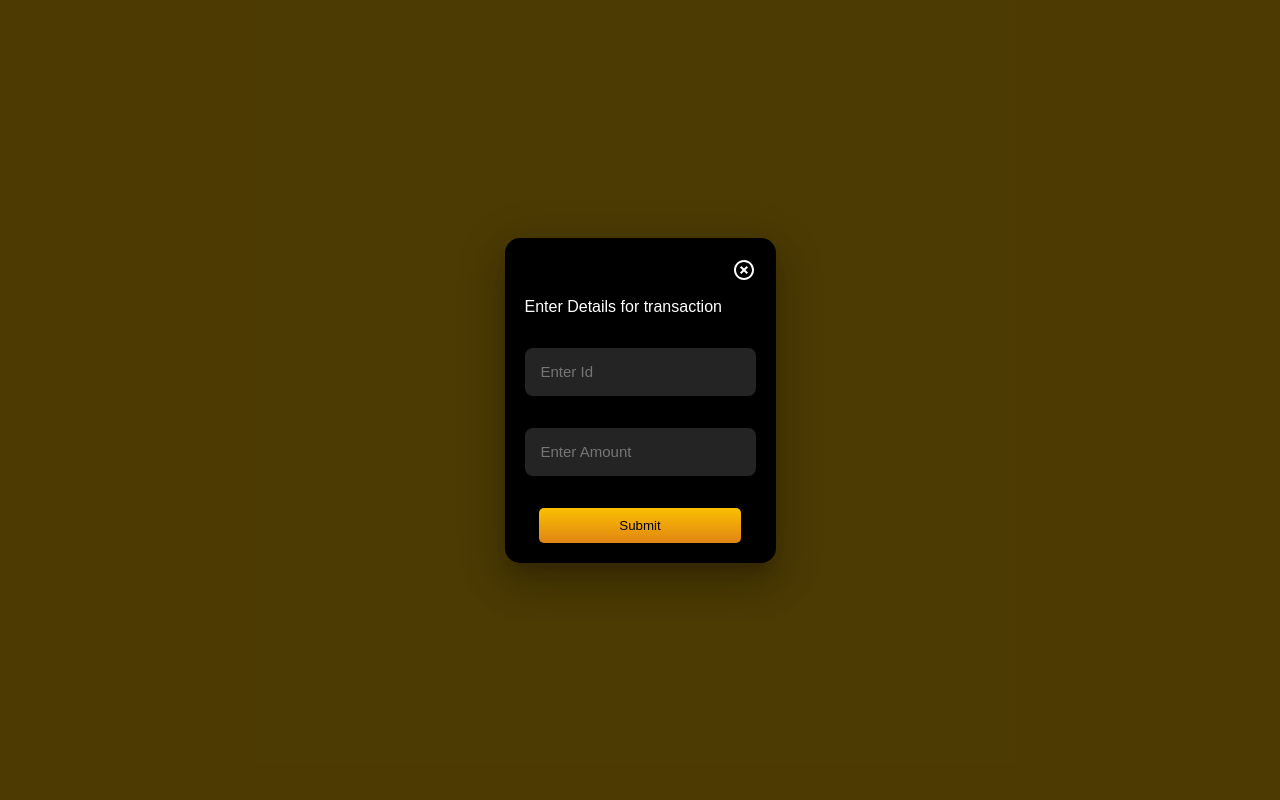
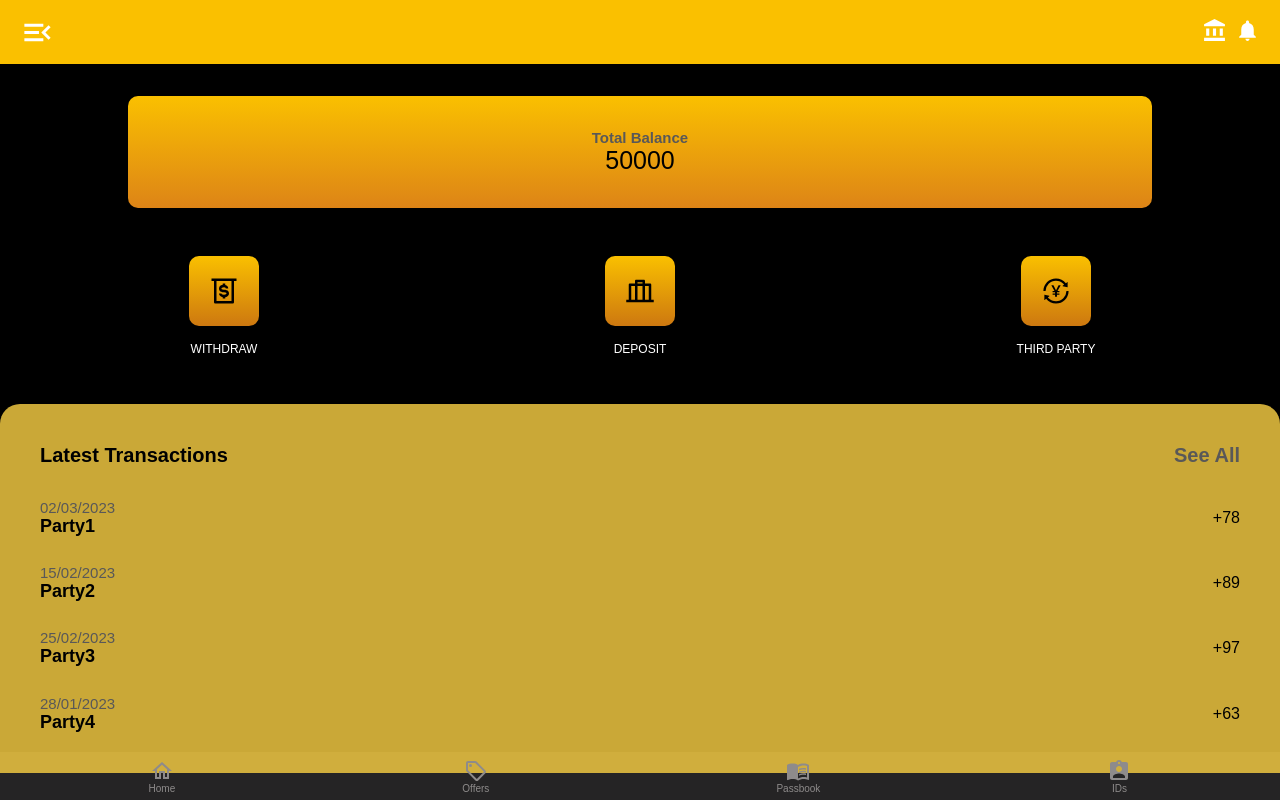
Before and after one commit to brijeshIvory/digital-wallet, a React (Create React App) app: page / in a window 1280 px wide. Built offline with nearby package versions, Linux system fonts and the light colour scheme.

Commit message:
new loggedIn homepage setup done

```diff
--- a/src/App.js
+++ b/src/App.js
@@ -8,11 +8,11 @@ import ThirdPartyTransaction from "./Components/3rdPartyTransaction/index.jsx";
 function App() {
   return (
     <div className="app">
-      {/* <Router />
-      <Footer /> */}
+      <Router />
+      <Footer />
       {/* <CreateID /> */}
       {/* <Passbook /> */}
-      <ThirdPartyTransaction />
+      {/* <ThirdPartyTransaction /> */}
     </div>
   );
 }
--- a/src/Components/3rdPartyTransaction/index.jsx
+++ b/src/Components/3rdPartyTransaction/index.jsx
@@ -9,7 +9,9 @@ function ThirdPartyTransaction() {
       <div className="close-icon-div">
         <HighlightOffIcon onClick={() => {}} />
       </div>
-      <div className="close-icon-div-text">Enter Details for transaction</div>
+      <div className="close-icon-div-text">
+        Enter details below for transaction...
+      </div>
       <input type="text" placeholder="Enter Id" />
       <input type="number" placeholder="Enter Amount" />
 
--- a/src/Components/NewHomePage/index.jsx
+++ b/src/Components/NewHomePage/index.jsx
@@ -1,11 +1,16 @@
 import React from "react";
 import "./index.scss";
+import loginButton from "../../assets/img/loginButton.png";
+import JoinNow from "../../assets/img/joinnow.png";
 import { BiMoneyWithdraw } from "react-icons/bi";
 import { RiLuggageDepositLine } from "react-icons/ri";
 import { AiOutlineTransaction } from "react-icons/ai";
 import { RxAvatar } from "react-icons/rx";
+import Header from "../Header/index";
+import { Link } from "react-router-dom";
+import { useState } from "react";
 
-function NewHomePage() {
+function NewHomePage({ isLoggedin }) {
   const data = [
     {
       to: "Party1",
@@ -28,10 +33,55 @@ function NewHomePage() {
       Date: "28/01/2023",
     },
   ];
+  const [openJoinNow, setOpenJoinNow] = useState({
+    bottom: false,
+  });
+  const [openLogin, setOpenLogin] = useState({
+    bottom: false,
+  });
+  const toggleJoinNowDrawer = (anchor, open) => (event) => {
+    if (
+      event.type === "keydown" &&
+      (event.key === "Tab" || event.key === "Shift")
+    ) {
+      return;
+    }
+
+    setOpenJoinNow({ ...openJoinNow, [anchor]: open });
+  };
+
+  const toggleLoginDrawer = (anchor, open) => (event) => {
+    if (
+      event.type === "keydown" &&
+      (event.key === "Tab" || event.key === "Shift")
+    ) {
+      return;
+    }
+
+    setOpenLogin({ ...openLogin, [anchor]: open });
+  };
   return (
     <div className="new-home-page">
       <div className="new-home-page-topdiv">
-        <div className="new-home-page-header">
+        {isLoggedin ? (
+          <Header />
+        ) : (
+          <div className="loginReg_button">
+            <img
+              className="Joinnow_button"
+              src={JoinNow}
+              alt="JoinNow"
+              onClick={toggleJoinNowDrawer("bottom", true)}
+            />
+            <img
+              className="login_button"
+              src={loginButton}
+              alt="loginbutton"
+              onClick={toggleLoginDrawer("bottom", true)}
+            />
+          </div>
+        )}
+        {/* <div className="new-home-page-header">
           <div>
             <div>Hello,</div>
             <div style={{ marginTop: "0.5rem", fontWeight: 700 }}>
@@ -41,7 +91,7 @@ function NewHomePage() {
           <div className="new-home-page-header-avatar">
             <RxAvatar />
           </div>
-        </div>
+        </div> */}
         <div className="new-home-page-balance">
           <div className="new-home-page-balance-title">Total Balance</div>
           <div className="new-home-page-balance-money">50000</div>
@@ -54,9 +104,11 @@ function NewHomePage() {
             <div className="new-home-page-button-title">WITHDRAW</div>
           </div>
           <div className="new-home-page-button-main">
-            <div className="new-home-page-button">
-              <RiLuggageDepositLine />
-            </div>
+            <Link to={"deposit"}>
+              <div className="new-home-page-button">
+                <RiLuggageDepositLine />
+              </div>
+            </Link>
             <div className="new-home-page-button-title">DEPOSIT</div>
           </div>
           <div className="new-home-page-button-main">
--- a/src/Components/NewHomePage/index.scss
+++ b/src/Components/NewHomePage/index.scss
@@ -1,5 +1,5 @@
 .new-home-page {
-  height: 100vh;
+  height: 94vh;
   background-color: #000;
   display: flex;
   flex-direction: column;
@@ -43,7 +43,7 @@
   display: flex;
   align-items: center;
   padding: 1rem;
-  margin-top: 3rem;
+  margin-top: 2rem;
   margin-bottom: 2rem;
 }
 .new-home-page-button-main {
--- a/src/Router/Router.jsx
+++ b/src/Router/Router.jsx
@@ -1,19 +1,21 @@
-import React from 'react'
-import { Routes, Route } from 'react-router-dom'
-import HomeDashboard from '../Components/HomeDashboard'
-import OfferPage from '../Components/Offer'
-import ReferAndEarn from '../Components/PrivacyAndTearm/ReferAndEarn'
-import Profile from '../Components/Profile'
-import WithdrawalDetail from '../Components/WithdrawalDetail/index'
-import PrivateRoute from './PrivateRoute'
-import WalletTransfer from "../Components/WalletTransfer/"
-import Deposit from '../Components/Deposit'
-import PaymentMethod from '../Components/PaymentMethod'
+import React from "react";
+import { Routes, Route } from "react-router-dom";
+import HomeDashboard from "../Components/HomeDashboard";
+import OfferPage from "../Components/Offer";
+import ReferAndEarn from "../Components/PrivacyAndTearm/ReferAndEarn";
+import Profile from "../Components/Profile";
+import WithdrawalDetail from "../Components/WithdrawalDetail/index";
+import PrivateRoute from "./PrivateRoute";
+import WalletTransfer from "../Components/WalletTransfer/";
+import Deposit from "../Components/Deposit";
+import PaymentMethod from "../Components/PaymentMethod";
+import NewHomePage from "../Components/NewHomePage";
+import Passbook from "../Components/Passbook";
 const Router = () => {
   const isLoggedin = true;
   return (
     <Routes>
-      <Route path="/" element={<HomeDashboard isLoggedin={isLoggedin} />} />
+      <Route path="/" element={<NewHomePage isLoggedin={isLoggedin} />} />
       <Route
         path="tabs/offers"
         exact
@@ -39,7 +41,7 @@ const Router = () => {
           </PrivateRoute>
         }
       ></Route>
-           <Route
+      <Route
         path="wallet-to-wallet"
         element={
           <PrivateRoute>
@@ -48,7 +50,7 @@ const Router = () => {
         }
       ></Route>
 
-         <Route
+      <Route
         path="refer-and-earn"
         element={
           <PrivateRoute>
@@ -56,7 +58,7 @@ const Router = () => {
           </PrivateRoute>
         }
       ></Route>
-         <Route
+      <Route
         path="deposit"
         element={
           <PrivateRoute>
@@ -64,7 +66,7 @@ const Router = () => {
           </PrivateRoute>
         }
       ></Route>
-         <Route
+      <Route
         path="choose-payment-method"
         element={
           <PrivateRoute>
@@ -72,7 +74,15 @@ const Router = () => {
           </PrivateRoute>
         }
       ></Route>
-
+      <Route
+        path="passbook"
+        exact
+        element={
+          <PrivateRoute>
+            <Passbook />
+          </PrivateRoute>
+        }
+      />
     </Routes>
   );
 };
```
Also changed, not shown: src/Components/Footer/index.jsx (+8 -2 lines), src/Components/Passbook/index.jsx (+0 -9 lines).
